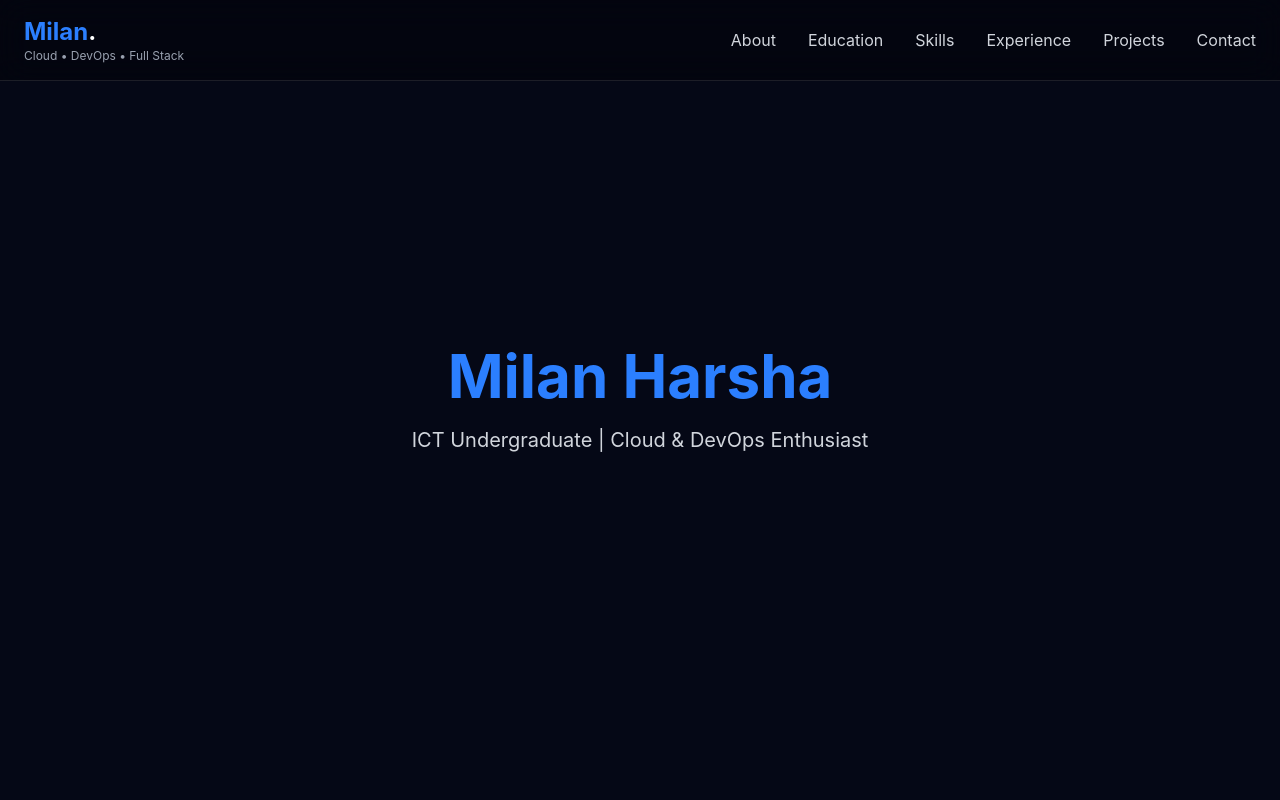
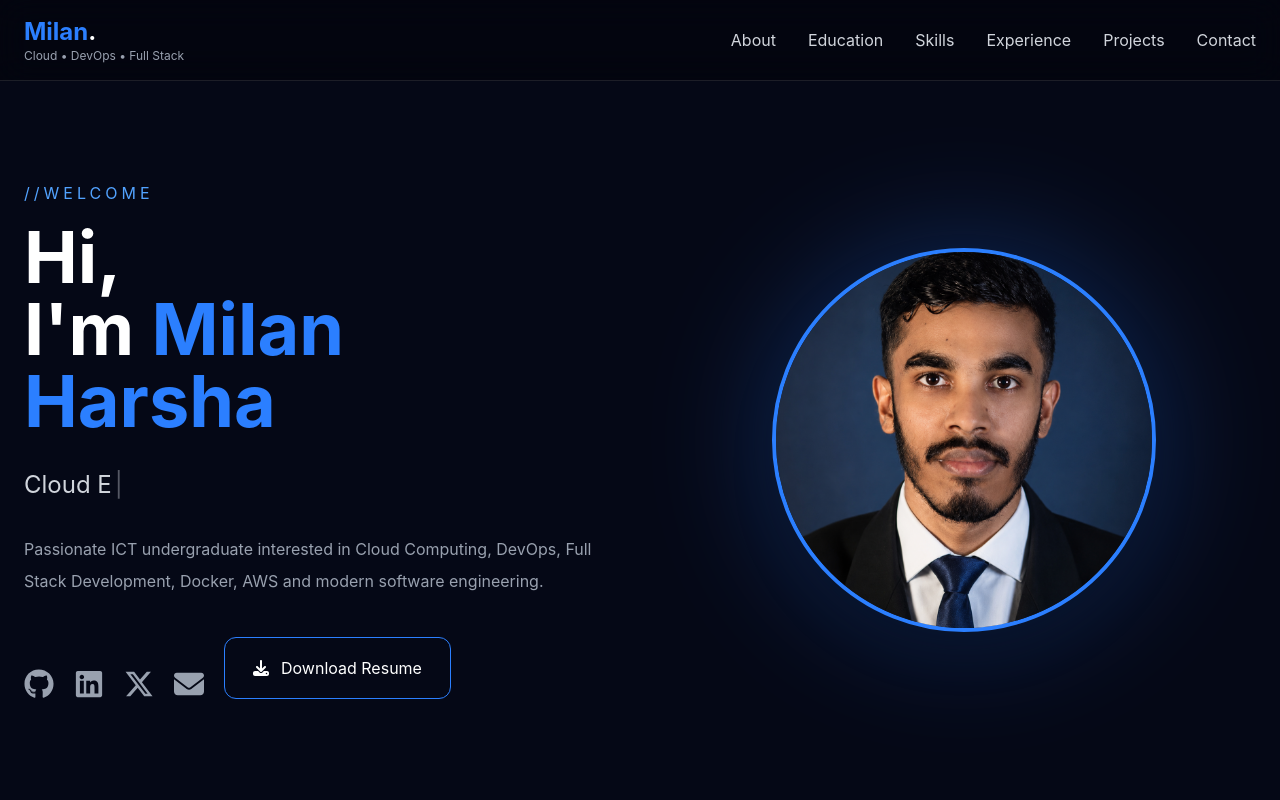
Before and after one commit to MilanAlgama/Milan-Algama, a React (Vite) app: page / in a window 1280 px wide. Shown: the top 800 px of the page. Built offline with nearby package versions, Linux system fonts and the light colour scheme.

Commit message:
Develop the Hero Section adding profile img

```diff
--- a/package.json
+++ b/package.json
@@ -11,10 +11,12 @@
   },
   "dependencies": {
     "@tailwindcss/vite": "^4.3.1",
+    "framer-motion": "^12.42.0",
     "react": "^19.2.7",
     "react-dom": "^19.2.7",
     "react-icons": "^5.6.0",
     "react-scroll": "^1.9.3",
+    "react-simple-typewriter": "^5.0.1",
     "tailwindcss": "^4.3.1"
   },
   "devDependencies": {
--- a/src/components/Hero.jsx
+++ b/src/components/Hero.jsx
@@ -1,14 +1,122 @@
+import { Typewriter } from "react-simple-typewriter";
+import { motion } from "framer-motion";
+import {
+  FaGithub,
+  FaLinkedin,
+  FaXTwitter,
+  FaEnvelope,
+  FaDownload,
+} from "react-icons/fa6";
+import profile from "../assets/portfolio-img.png";
+
 function Hero() {
   return (
-    <section className="h-screen flex items-center justify-center">
-      <div className="text-center">
-        <h1 className="text-6xl font-bold text-blue-500">
-          Milan Harsha
-        </h1>
+    <section className="min-h-screen flex items-center justify-center px-6 pt-20">
+      <div className="max-w-7xl w-full grid lg:grid-cols-2 gap-16 items-center">
+        {/* Left */}
 
-        <p className="mt-5 text-xl text-gray-300">
-          ICT Undergraduate | Cloud & DevOps Enthusiast
-        </p>
+        <motion.div
+          initial={{ opacity: 0, x: -80 }}
+          animate={{ opacity: 1, x: 0 }}
+          transition={{ duration: 0.8 }}
+        >
+          <p className="text-blue-400 uppercase tracking-[4px]">
+            //Welcome
+          </p>
+
+          <h1 className="text-6xl lg:text-7xl font-bold mt-4">
+            Hi,
+            <br />
+            I'm
+            <span className="text-blue-500"> Milan Harsha</span>
+          </h1>
+
+          <h2 className="text-2xl text-gray-300 mt-8">
+            <Typewriter
+              words={[
+                "ICT Undergraduate",
+                "Cloud Enthusiast",
+                "DevOps Learner",
+                "Full Stack Developer",
+              ]}
+              loop={0}
+              cursor
+              cursorStyle="|"
+              typeSpeed={70}
+              deleteSpeed={50}
+            />
+          </h2>
+
+          <p className="mt-8 text-gray-400 leading-8">
+            Passionate ICT undergraduate interested in Cloud Computing, DevOps,
+            Full Stack Development, Docker, AWS and modern software engineering.
+          </p>
+
+          <div className="flex flex-wrap gap-5 mt-10">
+            <div className="flex items-center gap-5 mt-8">
+              <a
+                href="https://github.com/MilanAlgama"
+                target="_blank"
+                rel="noreferrer"
+                className="text-3xl text-gray-400 hover:text-white transition duration-300"
+              >
+                <FaGithub />
+              </a>
+
+              <a
+                href="#"
+                target="_blank"
+                rel="noreferrer"
+                className="text-3xl text-gray-400 hover:text-[#0A66C2] transition duration-300"
+              >
+                <FaLinkedin />
+              </a>
+
+              <a
+                href="#"
+                target="_blank"
+                rel="noreferrer"
+                className="text-3xl text-gray-400 hover:text-white transition duration-300"
+              >
+                <FaXTwitter />
+              </a>
+
+              <a
+                href="mailto:milanharsha28@gmail.com"
+                className="text-3xl text-gray-400 hover:text-red-400 transition duration-300"
+              >
+                <FaEnvelope />
+              </a>
+            </div>
+
+            <a
+              href="/resume.pdf"
+              className="border border-blue-500 px-7 py-4 rounded-xl flex items-center gap-3 hover:bg-blue-600 transition"
+            >
+              <FaDownload />
+              Download Resume
+            </a>
+          </div>
+        </motion.div>
+
+        {/* Right */}
+
+        <motion.div
+          initial={{ opacity: 0, x: 80 }}
+          animate={{ opacity: 1, x: 0 }}
+          transition={{ duration: 0.8 }}
+          className="flex justify-center"
+        >
+          <div className="relative">
+            <div className="absolute inset-0 bg-blue-500 blur-3xl opacity-30 rounded-full"></div>
+
+            <img
+              src={profile}
+              alt="Milan Harsha"
+              className="relative w-80 h-80 lg:w-96 lg:h-96 rounded-full object-cover border-4 border-blue-500 shadow-2xl"
+            />
+          </div>
+        </motion.div>
       </div>
     </section>
   );
```
Also changed, not shown: src/assets/portfolio-img.png (added), 1 other file (tests, documents, lock files or other folders).
